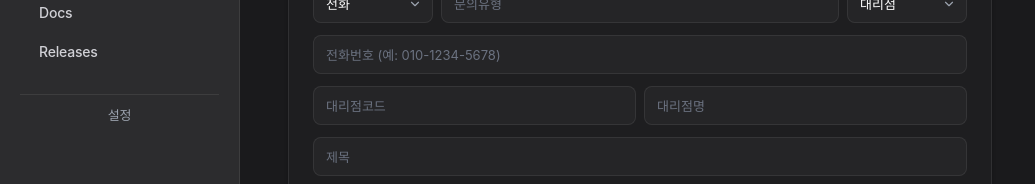
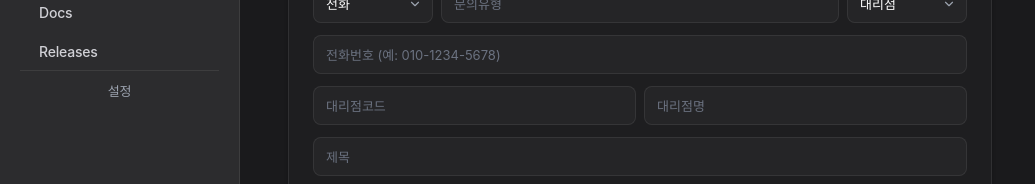
Before and after one commit to yoSjkj/work-organizer-app, a React (Vite) app: page / in a window 1280 px wide. Shown: the part 214-398 px from the top of the page, without its empty margins (0-1035 px from the left). Built offline with nearby package versions, Linux system fonts and the light colour scheme.

Commit message:
fix: 설정 버튼을 사이드바 맨 아래에 딱 붙임
- padding-top 제거하여 하단에 완전히 밀착

```diff
--- a/src/styles/components/sidebar.css
+++ b/src/styles/components/sidebar.css
@@ -317,7 +317,7 @@
 /* 설정 버튼 */
 .settings-button-container {
   margin-top: auto;
-  padding-top: 24px;
+  padding-top: 0;
 }
 
 .settings-button {
```
